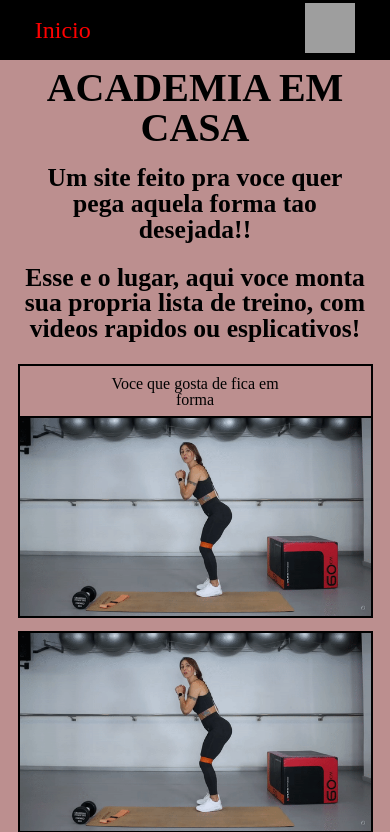
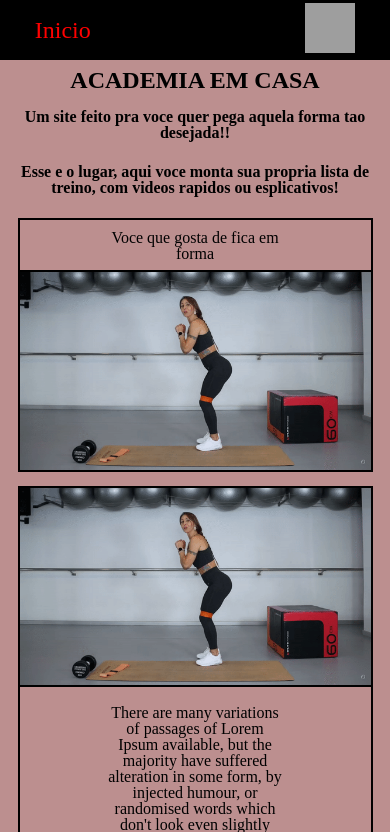
Before and after one commit to Duarts-D/Web-site-Academia-casa, a Django app: page / in a window 390 px wide. Shown: the top 832 px of the page. Run offline with Django 4.2, Linux system fonts and the light colour scheme; some libraries are stand-ins or nearby versions; some web fonts are replaced; grey boxes are pictures that could not be loaded.

Commit message:
Alterado fonte css container index

```diff
--- a/setup/static/css/stylesv4.css
+++ b/setup/static/css/stylesv4.css
@@ -960,11 +960,16 @@ hr{
 @media screen and (min-width: 500px)  and (max-width: 700px){
   /* container index*/
   .header__h1{
-    font-size: 2.5em;
+    font-size: var(--fonte-24px);
   }
   .container__index__collum{
-    font-size: 0.8em;
+    font-size:var(--fonte-16px);
     margin-top: 5%;
+  }
+
+  .header__h2{
+    font-size:var(--fonte-16px);
+
   }
   .container__container{
     margin: 0 5% 0 5%;
@@ -1497,10 +1502,14 @@ hr{
 
   /*  container index */
   .header__h1{
-    font-size: 2.5em;
+    font-size: var(--fonte-24px);
+  }
+
+  .header__h2 {
+    font-size: var(--fonte-16px)ç;
   }
   .container__index__collum{
-    font-size: 0.8em;
+    font-size: var(--fonte-16px);
     margin-top: 5%;
   }
   .container__container{
```
